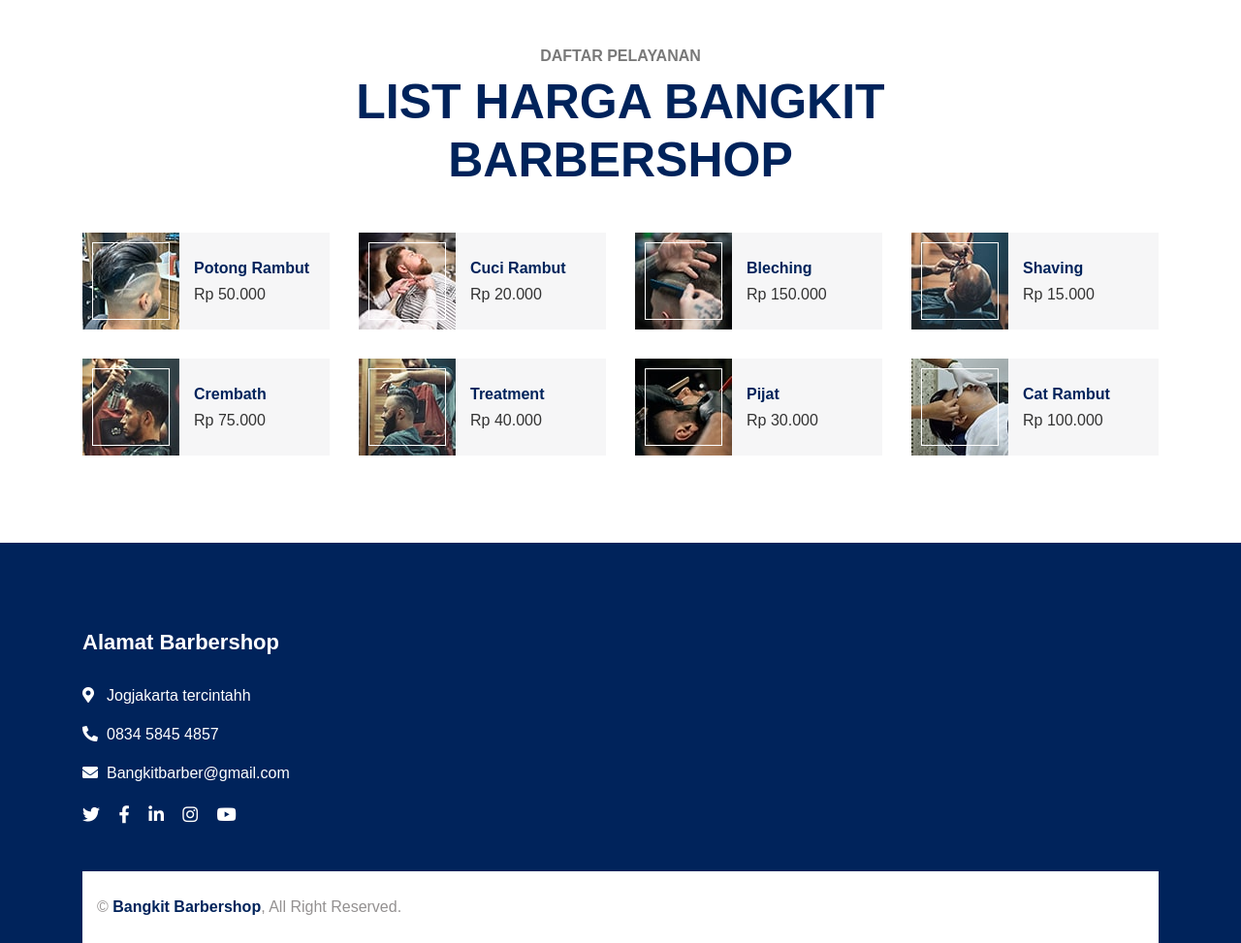
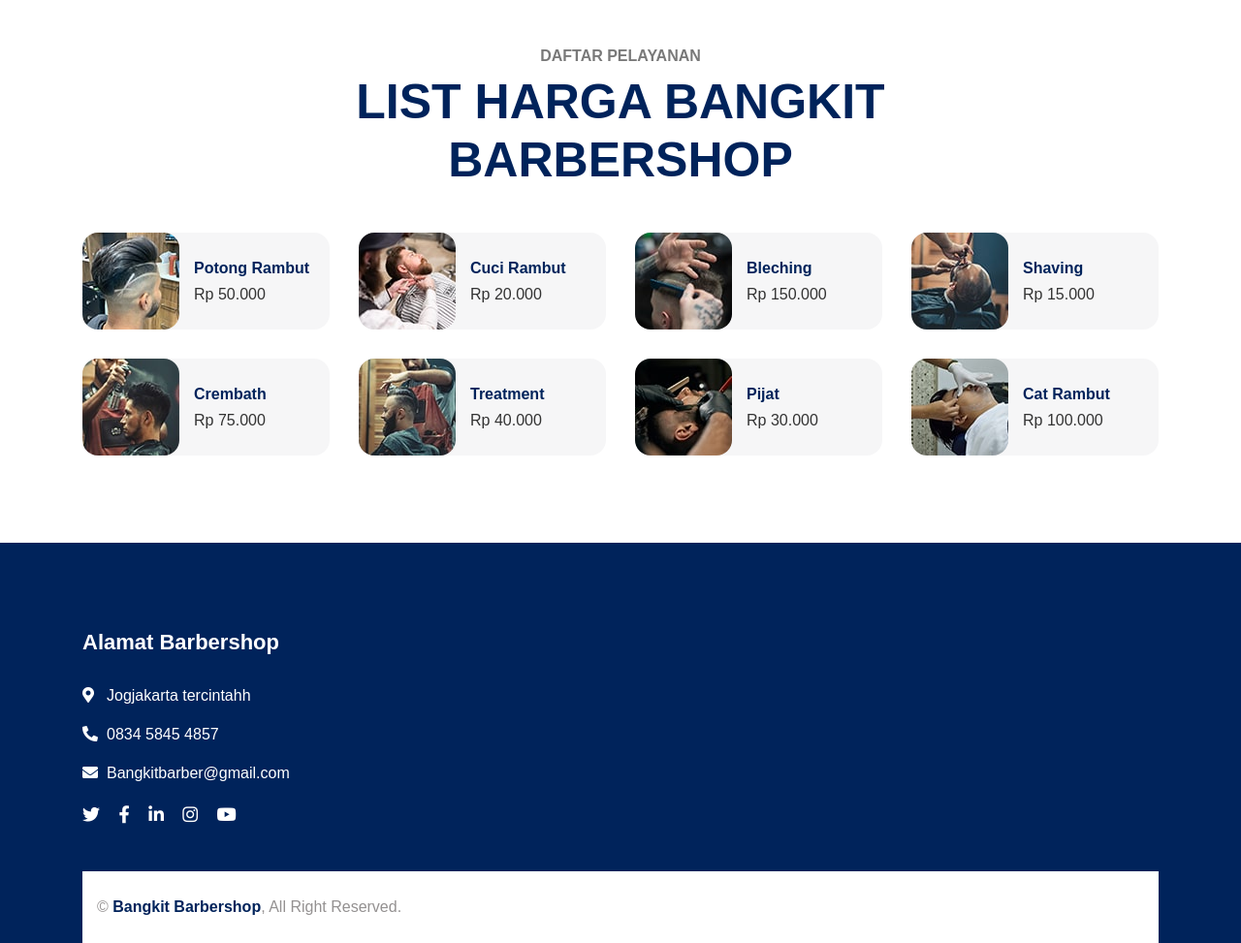
Before and after one commit to herfansyaadiyoce/bangkit, a PHP site: page /price.html in a window 1280 px wide. Shown: the part 364-1337 px from the top of the page at 97% size. Run offline with PHP 8.4, Linux system fonts and the light colour scheme; some libraries are stand-ins or nearby versions.

Commit message:
edit halaman harga

```diff
--- a/css/style.css
+++ b/css/style.css
@@ -729,6 +729,7 @@ a:focus {
     justify-content: flex-start;
     flex-direction: row;
     margin-bottom: 30px;
+    border-radius: 16px;
     background: rgba(29, 36, 52, .04);
     transition: .3s;
 }
@@ -744,18 +745,7 @@ a:focus {
 
 .price .price-img img {
     width: 100%;
-}
-
-.price .price-img::after {
-    position: absolute;
-    content: "";
-    top: 10px;
-    right: 10px;
-    bottom: 10px;
-    left: 10px;
-    background: transparent;
-    border: 1px solid #ffffff;
-    z-index: 1;
+    border-radius: 16px;
 }
 
 .price .price-text {
```
